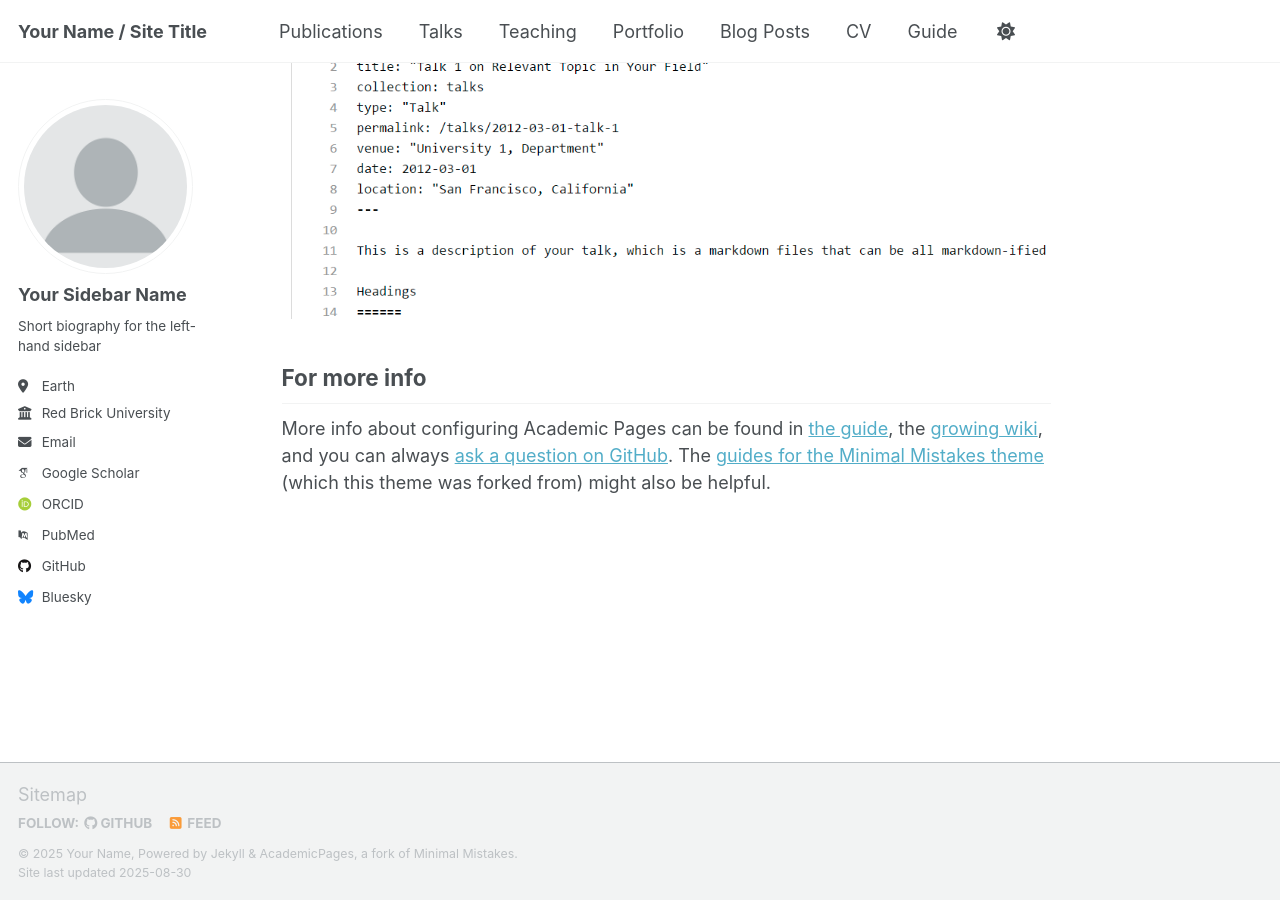
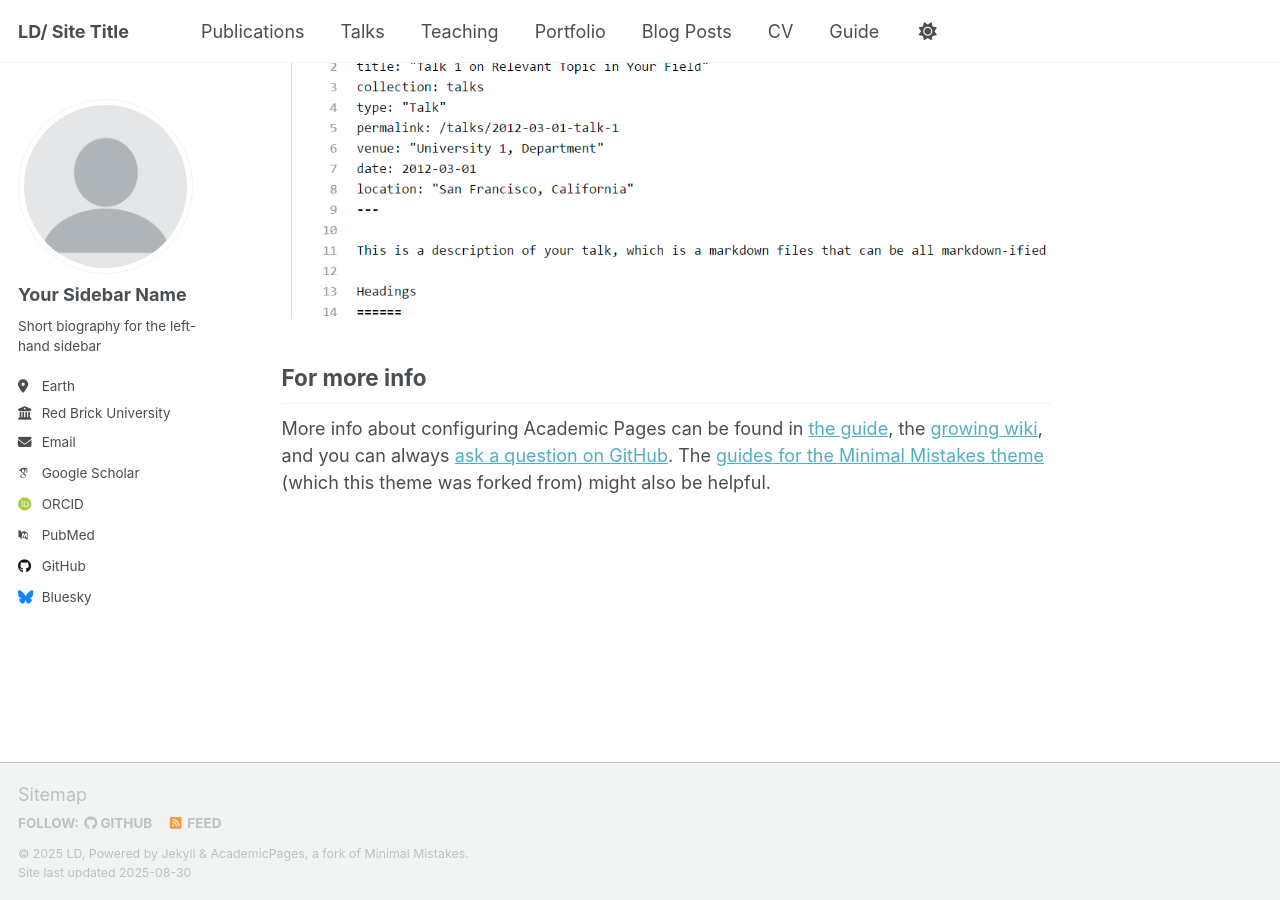
Before and after one commit to TanXG2023/TanXG2023.github.io, a Jekyll site: the page built from _pages/about.md, in a window 1280 px wide and 900 px high, scrolled down 2880 px. Built offline with Jekyll 4.4.1, drawn with Linux system fonts in a browser that asks for light colours; some web fonts are replaced; a script that is not in the unit is left out.

Commit message:
Update _config.yml
11111

```diff
--- a/_config.yml
+++ b/_config.yml
@@ -9,9 +9,9 @@
 # Basic Site Settings
 locale                   : "en-US"
 site_theme               : "default" # Currently available options are "default", "air"
-title                    : "Your Name / Site Title"
+title                    : "LD/ Site Title"
 title_separator          : "-"
-name                     : &name "Your Name"
+name                     : &name "LD"
 description              : &description "personal description"
 url                      : https://academicpages.github.io # the base hostname & protocol for your site e.g. "https://[your GitHub username].github.io" or if you already have some other page hosted on Github then use "https://[your GitHub username].github.io/[Your Repo Name]"
 baseurl                  : "" # the subpath of your site, e.g. "/blog"
```
